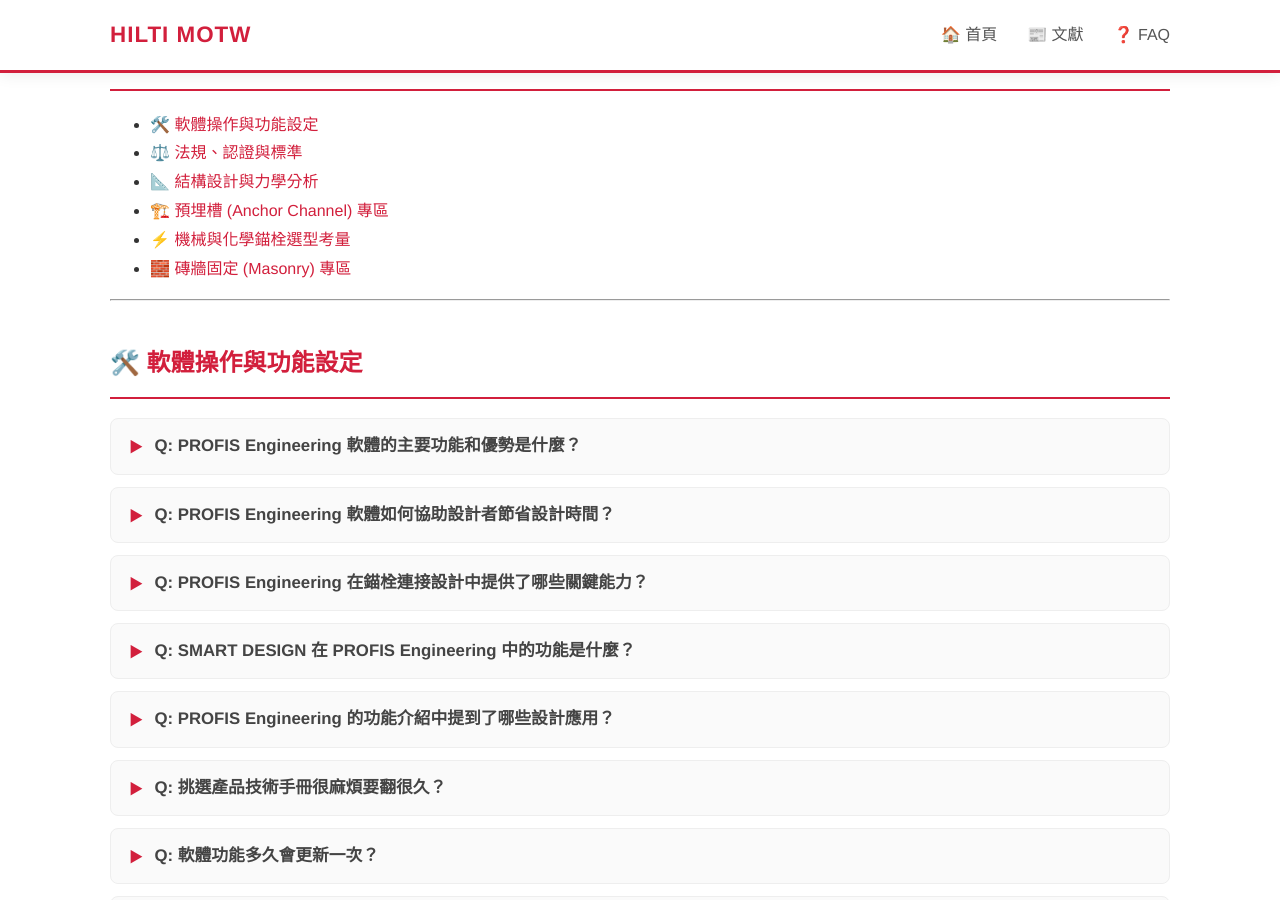
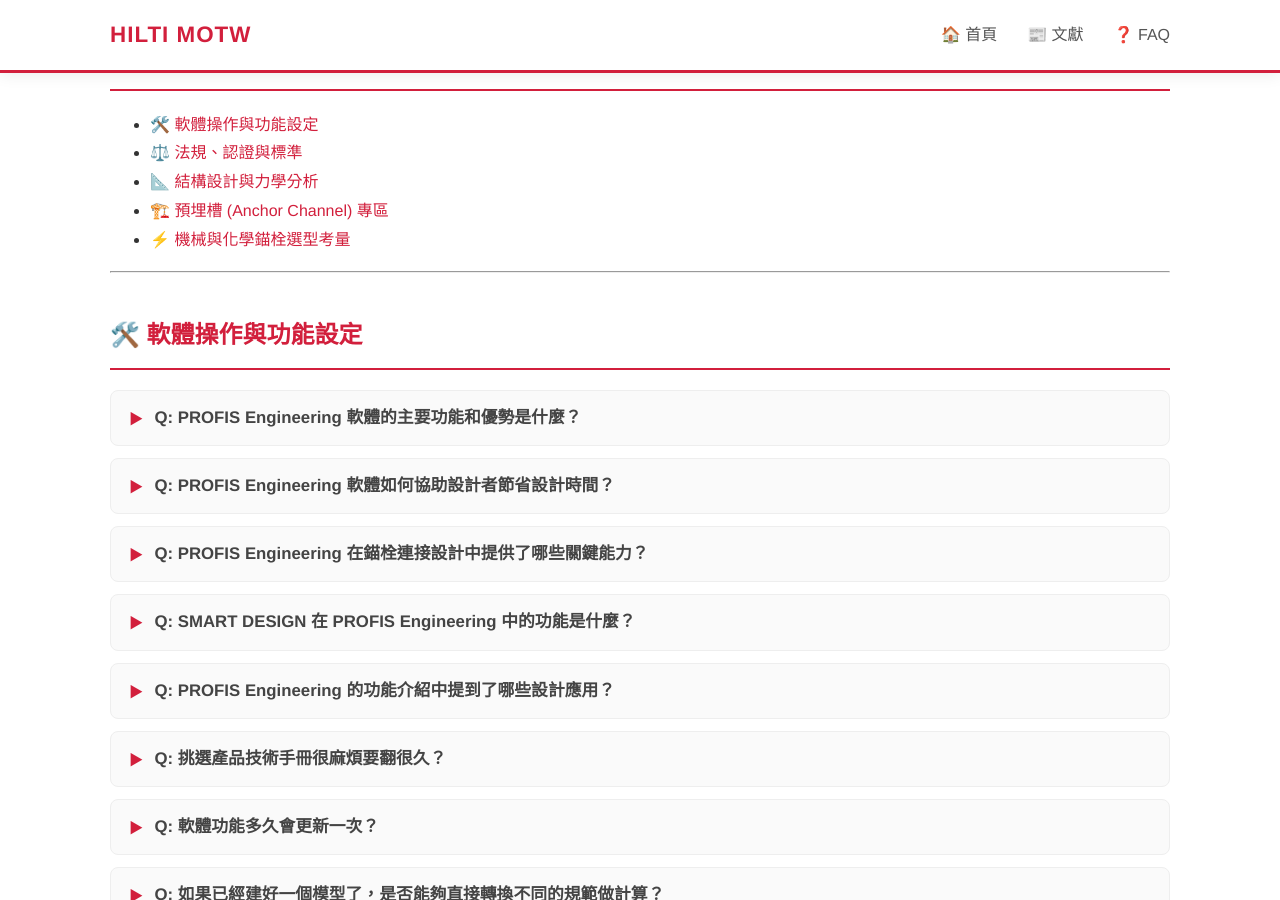
Before and after one commit to SSTTW/TWsoftware-FAQ, a Jekyll site: the page built from faq.md, in a window 1280 px wide and 900 px high, scrolled down 388 px. Built offline with Jekyll 4.4.1, drawn with Linux system fonts in a browser that asks for light colours.

Commit message:
Update faq.md

```diff
--- a/faq.md
+++ b/faq.md
@@ -49,7 +49,7 @@ title: MOTW PROFIS Engineering FAQ
 # 🏗️ MOTW PROFIS ENGINEERING FAQ
 
 <div style="text-align: center; margin: 30px 0; position: relative;">
-本技術庫整合了軟體操作、力學原理及最新規範  <input type="text" id="search-input" placeholder="🔍 輸入關鍵字搜尋文章或手冊 (例如：ACI 318, 植筋)..." style="padding: 12px 20px; width: 100%; max-width: 500px; box-sizing: border-box; border-radius: 50px; border: 2px solid #fee2e5; font-size: 16px; outline: none; box-shadow: 0 4px 10px rgba(0,0,0,0.05);">
+本技術庫整合了軟體操作、力學原理及最新規範       <input type="text" id="search-input" placeholder="🔍 輸入關鍵字搜尋文章或手冊 (例如：ACI 318, 植筋)..." style="padding: 12px 20px; width: 100%; max-width: 500px; box-sizing: border-box; border-radius: 50px; border: 2px solid #fee2e5; font-size: 16px; outline: none; box-shadow: 0 4px 10px rgba(0,0,0,0.05);">
   <ul id="results-container" style="list-style: none; padding: 0; text-align: left; max-width: 500px; margin: 10px auto; background: white; border-radius: 12px; position: absolute; left: 0; right: 0; z-index: 1000; box-shadow: 0 10px 25px rgba(0,0,0,0.1);"></ul>
 </div>
 
@@ -61,7 +61,6 @@ title: MOTW PROFIS Engineering FAQ
 * [📐 結構設計與力學分析](#結構設計與力學分析)
 * [🏗️ 預埋槽 (Anchor Channel) 專區](#預埋系統)
 * [⚡ 機械與化學錨栓選型考量](#機械化學比較)
-* [🧱 磚牆固定 (Masonry) 專區](#磚牆固定)
 
 ---
 
```
